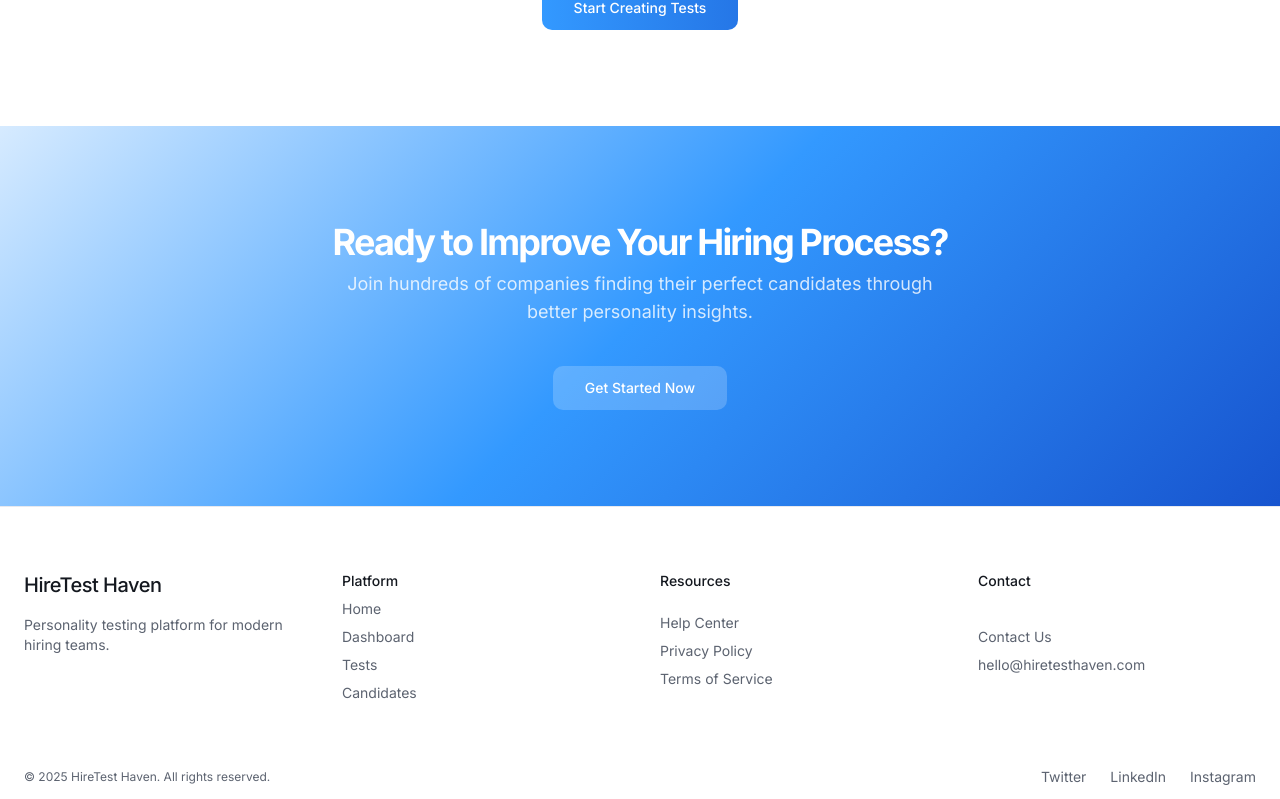
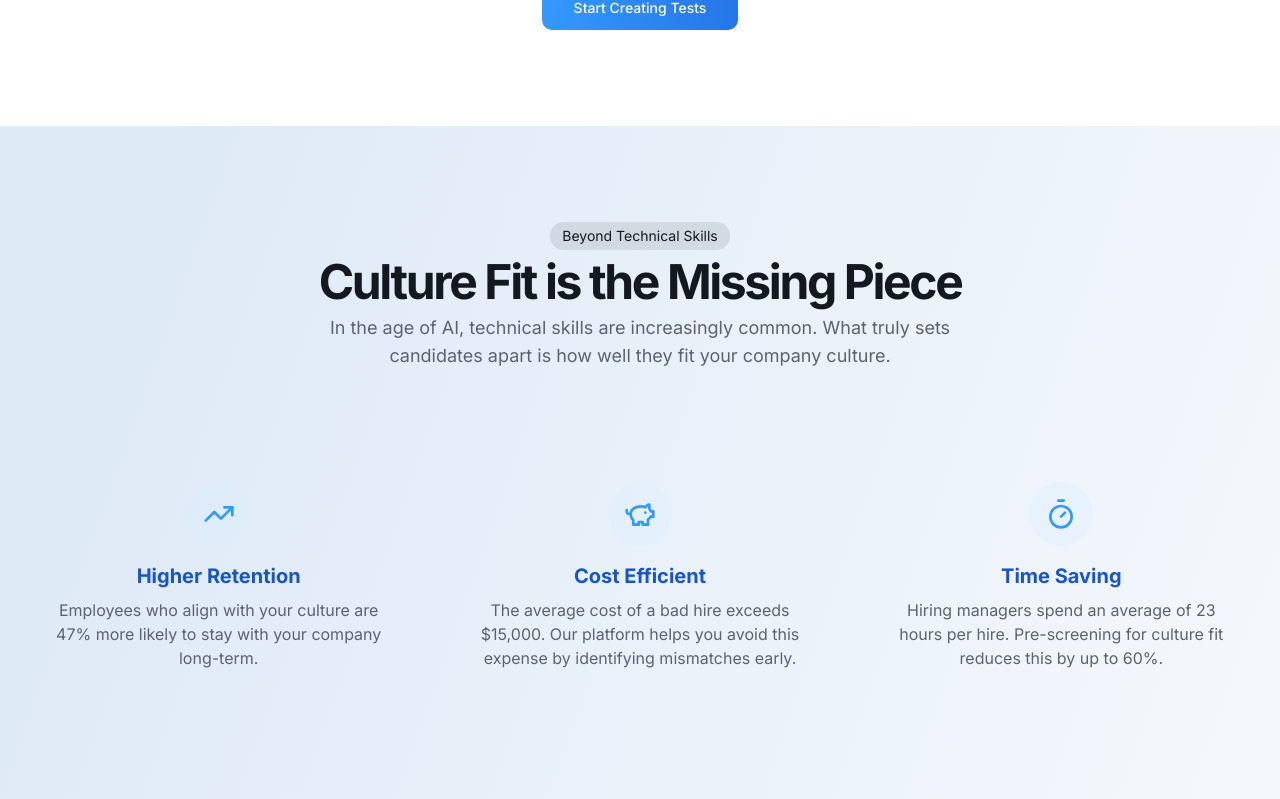
Before and after one commit to SJain0012/hiretest-haven, a React (Vite) app: page / in a window 1280 px wide. Shown: the part 1998-2797 px from the top of the page. Built offline with nearby package versions, Linux system fonts and the light colour scheme.

Commit message:
Add culture fit section
Adds a section to the index page emphasizing the importance of culture fit in hiring and how the tool can help streamline the process.

```diff
--- a/src/pages/Index.tsx
+++ b/src/pages/Index.tsx
@@ -6,7 +6,7 @@ import HeroSection from '@/components/home/HeroSection';
 import FeaturesSection from '@/components/home/FeaturesSection';
 import { Button } from '@/components/ui/button';
 import { Link } from 'react-router-dom';
-import { PieChart, Mail, Check } from 'lucide-react';
+import { PieChart, Mail, Check, Users, TrendingUp, PiggyBank, Timer } from 'lucide-react';
 
 const Index = () => {
   return (
@@ -75,6 +75,74 @@ const Index = () => {
           </div>
         </section>
 
+        {/* Culture Fit Section */}
+        <section className="w-full py-24 bg-blue-gradient-soft">
+          <div className="container px-4 md:px-6">
+            <div className="flex flex-col items-center gap-4 text-center">
+              <div className="space-y-2">
+                <div className="inline-block rounded-full bg-primary/10 px-3 py-1 text-sm">
+                  Beyond Technical Skills
+                </div>
+                <h2 className="text-3xl font-bold tracking-tighter sm:text-4xl md:text-5xl">
+                  Culture Fit is the <span className="blue-gradient-text">Missing Piece</span>
+                </h2>
+                <p className="mx-auto max-w-[700px] text-muted-foreground md:text-lg">
+                  In the age of AI, technical skills are increasingly common. What truly sets candidates apart is how well they fit your company culture.
+                </p>
+              </div>
+
+              <div className="mt-16 grid grid-cols-1 gap-8 md:grid-cols-2 lg:grid-cols-3">
+                <div className="flex flex-col items-center text-center blue-card p-8">
+                  <div className="flex h-16 w-16 items-center justify-center rounded-full bg-blue-light/30 mb-4">
+                    <TrendingUp className="h-8 w-8 text-blue-medium" />
+                  </div>
+                  <h3 className="text-xl font-bold text-blue-dark">Higher Retention</h3>
+                  <p className="mt-2 text-muted-foreground">
+                    Employees who align with your culture are 47% more likely to stay with your company long-term.
+                  </p>
+                </div>
+
+                <div className="flex flex-col items-center text-center blue-card p-8">
+                  <div className="flex h-16 w-16 items-center justify-center rounded-full bg-blue-light/30 mb-4">
+                    <PiggyBank className="h-8 w-8 text-blue-medium" />
+                  </div>
+                  <h3 className="text-xl font-bold text-blue-dark">Cost Efficient</h3>
+                  <p className="mt-2 text-muted-foreground">
+                    The average cost of a bad hire exceeds $15,000. Our platform helps you avoid this expense by identifying mismatches early.
+                  </p>
+                </div>
+
+                <div className="flex flex-col items-center text-center blue-card p-8">
+                  <div className="flex h-16 w-16 items-center justify-center rounded-full bg-blue-light/30 mb-4">
+                    <Timer className="h-8 w-8 text-blue-medium" />
+                  </div>
+                  <h3 className="text-xl font-bold text-blue-dark">Time Saving</h3>
+                  <p className="mt-2 text-muted-foreground">
+                    Hiring managers spend an average of 23 hours per hire. Pre-screening for culture fit reduces this by up to 60%.
+                  </p>
+                </div>
+              </div>
+
+              <div className="mt-12 max-w-[800px] blue-card p-8">
+                <div className="flex items-center justify-center mb-6">
+                  <Users className="h-12 w-12 text-blue-medium" />
+                </div>
+                <h3 className="text-2xl font-bold text-blue-dark mb-4">Find Your Tribe Before Investing</h3>
+                <p className="text-muted-foreground">
+                  In today's competitive market, anyone can use AI to appear technically qualified. But building a cohesive team requires more than just skills—it demands personality alignment and shared values. Our objective assessment helps you identify candidates who truly belong in your organization <span className="font-semibold">before</span> investing substantial time and resources in the hiring process.
+                </p>
+                <div className="mt-6">
+                  <Link to="/dashboard">
+                    <Button className="btn-blue-gradient text-white">
+                      Start Building Your Tribe
+                    </Button>
+                  </Link>
+                </div>
+              </div>
+            </div>
+          </div>
+        </section>
+
         {/* CTA Section */}
         <section className="w-full py-24 bg-blue-gradient text-white">
           <div className="container px-4 md:px-6">
```
